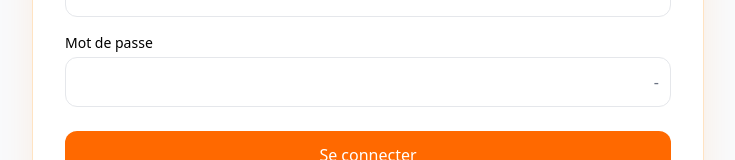
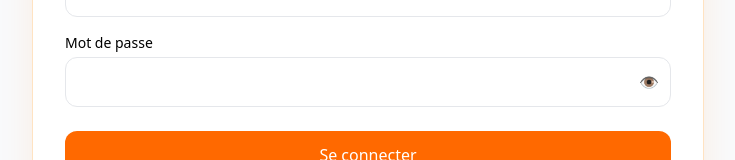
Before and after one commit to antaseck27/Market-mini, a React (Vite) app: page /login in a window 1280 px wide. Shown: the part 377-537 px from the top of the page, without its empty margins (272-1007 px from the left). Built offline with nearby package versions, Linux system fonts and the light colour scheme.

Commit message:
direction/admin -

```diff
--- a/src/App.jsx
+++ b/src/App.jsx
@@ -85,15 +85,17 @@ export default function App() {
   }
 />
 
+
+
       {/* admin */}
       {/* <Route path="/admin" element={<AdminDashboard />} /> */}
 
       <Route
         path="/admin"
         element={
-          <MainLayout>
+          // <MainLayout>
             <AdminDashboard />
-          </MainLayout>
+          // </MainLayout>
         }
       />
 
--- a/src/pages/auth/Login.jsx
+++ b/src/pages/auth/Login.jsx
@@ -16,32 +16,25 @@
 //   const loc = useLocation();
 //   const from = loc.state?.from?.pathname || "/";
 
-//   const mapFirebaseError = (code) => {
+//   const mapErr = (code) => {
 //     switch (code) {
-//       case "auth/invalid-email":
-//         return "Adresse e-mail invalide.";
-//       case "auth/user-disabled":
-//         return "Ce compte a été désactivé.";
-//       case "auth/user-not-found":
-//         return "Aucun compte ne correspond à cet e-mail.";
-//       case "auth/wrong-password":
-//         return "Mot de passe incorrect.";
-//       case "auth/too-many-requests":
-//         return "Trop de tentatives, réessayez plus tard.";
-//       default:
-//         return "Connexion impossible. Réessayez.";
+//       case "auth/invalid-email": return "Adresse e-mail invalide.";
+//       case "auth/user-disabled": return "Ce compte a été désactivé.";
+//       case "auth/user-not-found": return "Aucun compte ne correspond à cet e-mail.";
+//       case "auth/wrong-password": return "Mot de passe incorrect.";
+//       case "auth/too-many-requests": return "Trop de tentatives, réessayez plus tard.";
+//       default: return "Connexion impossible. Réessayez.";
 //     }
 //   };
 
 //   const onSubmit = async (e) => {
 //     e.preventDefault();
-//     setErr("");
-//     setLoading(true);
+//     setErr(""); setLoading(true);
 //     try {
 //       await signInWithEmailAndPassword(auth, email.trim(), pwd);
 //       nav(from, { replace: true });
 //     } catch (e) {
-//       setErr(mapFirebaseError(e.code));
+//       setErr(mapErr(e.code));
 //     } finally {
 //       setLoading(false);
 //     }
@@ -50,90 +43,36 @@
 //   return (
 //     <div className="min-h-screen bg-gray-50 flex items-center justify-center px-4">
 //       <div className="w-full max-w-2xl">
-//         {/* Carte */}
 //         <div className="bg-white rounded-2xl shadow-[0_10px_35px_rgba(255,122,0,0.10)] border border-orange-200/70 p-8">
-//           {/* Titre */}
 //           <div className="text-center mb-6">
-//             <div className="mx-auto mb-3 inline-flex h-12 w-12 items-center justify-center rounded-xl bg-orange-500 text-white font-extrabold">
-//               MM
-//             </div>
+//             <div className="mx-auto mb-3 inline-flex h-12 w-12 items-center justify-center rounded-xl bg-orange-500 text-white font-extrabold">MM</div>
 //             <h1 className="text-2xl sm:text-3xl font-bold">Se connecter</h1>
-//             <p className="text-gray-600 mt-1 text-sm">
-//               Accédez à votre compte Mini Marketplace.
-//             </p>
 //           </div>
-
-//           {/* Formulaire */}
 //           <form onSubmit={onSubmit} className="grid gap-4">
 //             <div>
 //               <label className="block text-sm font-medium mb-1">Adresse e-mail</label>
-//               <input
-//                 type="email"
-//                 placeholder="votre@email.com"
-//                 className="w-full rounded-xl border border-gray-200 px-4 py-3 focus:ring-2 focus:ring-orange-500"
-//                 value={email}
-//                 onChange={(e) => setEmail(e.target.value)}
-//                 autoComplete="email"
-//                 required
-//               />
+//               <input type="email" className="w-full rounded-xl border border-gray-200 px-4 py-3 focus:ring-2 focus:ring-orange-500"
+//                 value={email} onChange={(e)=>setEmail(e.target.value)} autoComplete="email" required />
 //             </div>
-
 //             <div>
 //               <label className="block text-sm font-medium mb-1">Mot de passe</label>
 //               <div className="relative">
-//                 <input
-//                   type={showPwd ? "text" : "password"}
-//                   placeholder="Votre mot de passe"
-//                   className="w-full rounded-xl border border-gray-200 px-4 py-3 pr-12 focus:ring-2 focus:ring-orange-500"
-//                   value={pwd}
-//                   onChange={(e) => setPwd(e.target.value)}
-//                   autoComplete="current-password"
-//                   required
-//                 />
-//                 <button
-//                   type="button"
-//                   onClick={() => setShowPwd((v) => !v)}
-//                   className="absolute right-3 top-1/2 -translate-y-1/2 text-gray-500 hover:text-gray-700"
-//                   aria-label={showPwd ? "Masquer le mot de passe" : "Afficher le mot de passe"}
-//                 >
-//                   {showPwd ? "°" : "°"}
+//                 <input type={showPwd?"text":"password"} className="w-full rounded-xl border border-gray-200 px-4 py-3 pr-12 focus:ring-2 focus:ring-orange-500"
+//                   value={pwd} onChange={(e)=>setPwd(e.target.value)} autoComplete="current-password" required />
+//                 <button type="button" onClick={()=>setShowPwd(v=>!v)}
+//                   className="absolute right-3 top-1/2 -translate-y-1/2 text-gray-500 hover:text-gray-700">
+//                   {showPwd ? "°" : "-"}
 //                 </button>
 //               </div>
 //             </div>
-
-//             {err && (
-//               <div className="text-sm text-red-600 bg-red-50 border border-red-200 rounded-lg px-3 py-2">
-//                 {err}
-//               </div>
-//             )}
-
-//             <div className="flex items-center justify-between text-sm">
-//               <div className="flex items-center gap-2">
-//                 <input id="remember" type="checkbox" className="rounded" />
-//                 <label htmlFor="remember" className="text-gray-700">
-//                   Se souvenir de moi
-//                 </label>
-//               </div>
-//               <Link to="/reset" className="text-orange-600 hover:underline">
-//                 Mot de passe oublié ?
-//               </Link>
-//             </div>
-
-//             <button
-//               type="submit"
-//               disabled={loading}
-//               className="mt-2 inline-flex items-center justify-center rounded-xl bg-orange-500 text-white px-6 py-3 font-medium hover:opacity-90 disabled:opacity-60"
-//             >
+//             {err && <div className="text-sm text-red-600 bg-red-50 border border-red-200 rounded-lg px-3 py-2">{err}</div>}
+//             <button type="submit" disabled={loading}
+//               className="mt-2 inline-flex items-center justify-center rounded-xl bg-orange-500 text-white px-6 py-3 font-medium hover:opacity-90 disabled:opacity-60">
 //               {loading ? "Connexion…" : "Se connecter"}
 //             </button>
 //           </form>
-
-//           {/* Lien d'inscription */}
 //           <div className="text-sm text-gray-600 mt-6 text-center">
-//             Pas encore de compte ?{" "}
-//             <Link to="/register" className="text-orange-600 font-medium hover:underline">
-//               Créer un compte
-//             </Link>
+//             Pas encore de compte ? <Link to="/register" className="text-orange-600 font-medium hover:underline">Créer un compte</Link>
 //           </div>
 //         </div>
 //       </div>
@@ -141,11 +80,13 @@
 //   );
 // }
 
+
 // src/pages/auth/Login.jsx
 import { useState } from "react";
 import { Link, useLocation, useNavigate } from "react-router-dom";
 import { signInWithEmailAndPassword } from "firebase/auth";
-import { auth } from "../../firebase";
+import { auth, db } from "../../firebase"; // <-- db doit être exporté dans ton fichier firebase
+import { doc, getDoc } from "firebase/firestore";
 
 export default function Login() {
   const [email, setEmail] = useState("");
@@ -157,6 +98,12 @@ export default function Login() {
   const nav = useNavigate();
   const loc = useLocation();
   const from = loc.state?.from?.pathname || "/";
+
+  // 👑 Admin unique (peut venir du .env : VITE_ADMIN_EMAIL)
+  const ADMIN_EMAIL =
+    // (import.meta.env.VITE_ADMIN_EMAIL || "admin@vitemarket.com").toLowerCase();
+    (import.meta.env.VITE_ADMIN_EMAIL || "antalissa10@gmail.com").toLowerCase();
+
 
   const mapErr = (code) => {
     switch (code) {
@@ -171,10 +118,41 @@ export default function Login() {
 
   const onSubmit = async (e) => {
     e.preventDefault();
-    setErr(""); setLoading(true);
+    setErr("");
+    setLoading(true);
+
     try {
-      await signInWithEmailAndPassword(auth, email.trim(), pwd);
-      nav(from, { replace: true });
+      const inputEmail = email.trim().toLowerCase();
+      const cred = await signInWithEmailAndPassword(auth, inputEmail, pwd);
+
+      // 1) Admin: prioritaire
+      const signedEmail = (cred.user.email || "").toLowerCase();
+      if (signedEmail === ADMIN_EMAIL) {
+        nav("/admin", { replace: true });
+        return;
+      }
+
+      // 2) Sinon: on lit le rôle Firestore
+      const uid = cred.user.uid;
+      let role = "buyer";
+      try {
+        const snap = await getDoc(doc(db, "users", uid));
+        if (snap.exists()) {
+          const data = snap.data();
+          if (typeof data.role === "string" && data.role.trim()) {
+            role = data.role.trim().toLowerCase();
+          }
+        }
+      } catch {
+        // Si la lecture échoue, on laisse role="buyer"
+      }
+
+      // 3) Redirection selon le rôle
+      if (role === "seller" || role === "vendeur") {
+        nav("/shops/open", { replace: true });
+      } else {
+        nav(from, { replace: true }); // acheteur par défaut
+      }
     } catch (e) {
       setErr(mapErr(e.code));
     } finally {
@@ -190,31 +168,62 @@ export default function Login() {
             <div className="mx-auto mb-3 inline-flex h-12 w-12 items-center justify-center rounded-xl bg-orange-500 text-white font-extrabold">MM</div>
             <h1 className="text-2xl sm:text-3xl font-bold">Se connecter</h1>
           </div>
+
           <form onSubmit={onSubmit} className="grid gap-4">
             <div>
               <label className="block text-sm font-medium mb-1">Adresse e-mail</label>
-              <input type="email" className="w-full rounded-xl border border-gray-200 px-4 py-3 focus:ring-2 focus:ring-orange-500"
-                value={email} onChange={(e)=>setEmail(e.target.value)} autoComplete="email" required />
+              <input
+                type="email"
+                className="w-full rounded-xl border border-gray-200 px-4 py-3 focus:ring-2 focus:ring-orange-500"
+                value={email}
+                onChange={(e)=>setEmail(e.target.value)}
+                autoComplete="email"
+                required
+              />
             </div>
+
             <div>
               <label className="block text-sm font-medium mb-1">Mot de passe</label>
               <div className="relative">
-                <input type={showPwd?"text":"password"} className="w-full rounded-xl border border-gray-200 px-4 py-3 pr-12 focus:ring-2 focus:ring-orange-500"
-                  value={pwd} onChange={(e)=>setPwd(e.target.value)} autoComplete="current-password" required />
-                <button type="button" onClick={()=>setShowPwd(v=>!v)}
-                  className="absolute right-3 top-1/2 -translate-y-1/2 text-gray-500 hover:text-gray-700">
-                  {showPwd ? "°" : "-"}
+                <input
+                  type={showPwd ? "text" : "password"}
+                  className="w-full rounded-xl border border-gray-200 px-4 py-3 pr-12 focus:ring-2 focus:ring-orange-500"
+                  value={pwd}
+                  onChange={(e)=>setPwd(e.target.value)}
+                  autoComplete="current-password"
+                  required
+                />
+                <button
+                  type="button"
+                  onClick={()=>setShowPwd(v=>!v)}
+                  className="absolute right-3 top-1/2 -translate-y-1/2 text-gray-500 hover:text-gray-700"
+                  aria-label={showPwd ? "Masquer le mot de passe" : "Afficher le mot de passe"}
+                >
+                  {showPwd ? "🙈" : "👁️"}
                 </button>
               </div>
             </div>
-            {err && <div className="text-sm text-red-600 bg-red-50 border border-red-200 rounded-lg px-3 py-2">{err}</div>}
-            <button type="submit" disabled={loading}
-              className="mt-2 inline-flex items-center justify-center rounded-xl bg-orange-500 text-white px-6 py-3 font-medium hover:opacity-90 disabled:opacity-60">
+
+            {err && (
+              <div className="text-sm text-red-600 bg-red-50 border border-red-200 rounded-lg px-3 py-2">
+                {err}
+              </div>
+            )}
+
+            <button
+              type="submit"
+              disabled={loading}
+              className="mt-2 inline-flex items-center justify-center rounded-xl bg-orange-500 text-white px-6 py-3 font-medium hover:opacity-90 disabled:opacity-60"
+            >
               {loading ? "Connexion…" : "Se connecter"}
             </button>
           </form>
+
           <div className="text-sm text-gray-600 mt-6 text-center">
-            Pas encore de compte ? <Link to="/register" className="text-orange-600 font-medium hover:underline">Créer un compte</Link>
+            Pas encore de compte ?{" "}
+            <Link to="/register" className="text-orange-600 font-medium hover:underline">
+              Créer un compte
+            </Link>
           </div>
         </div>
       </div>
```
Also changed, not shown: src/components/nav/Navbar.jsx (+112 -89 lines).
